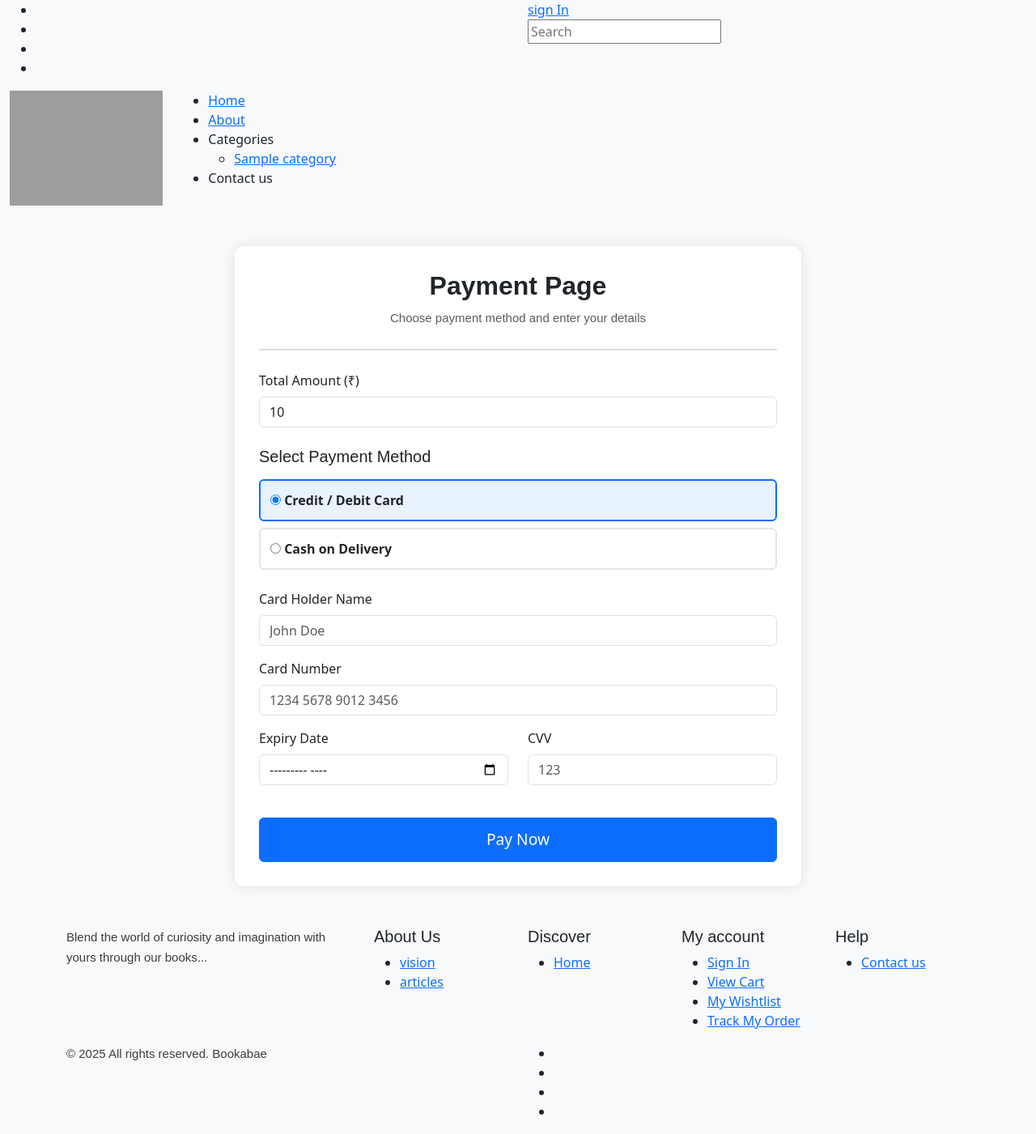
After one commit to sree0816/meowshop_app, a Django app: template webapp/templates/payment.html in a window 1280 px wide. The commit adds this page. Shown: the whole page at 81% size. Run offline with Django 5.2, Linux system fonts and the light colour scheme; the template is opened without the code that fills it: most values are stand-ins (such as "Sample title", 1, 10 or a date in 2020); some libraries are stand-ins or nearby versions; grey boxes are pictures that could not be loaded.

Commit message:
razorpay,checkout

```diff
--- a/webapp/templates/cart.html
+++ b/webapp/templates/cart.html
@@ -186,6 +186,10 @@
                 <span>Total:</span>
                 <input type="text" id="total" value="{{total_amount}}" name="total">
             </div>
+
+            <div>
+			<a href="{% url 'checkout' %}"> <button class="btn btn-primary btn-sm">Proceed to checkout</button></a>
+		</div>
         </div>
 
     </div>
--- /dev/null
+++ b/webapp/templates/payment.html
@@ -0,0 +1,400 @@
+<!DOCTYPE html>
+{% load static %}
+<html lang="en">
+
+<head>
+	<title>BookShop</title>
+	<meta charset="utf-8">
+	<meta http-equiv="X-UA-Compatible" content="IE=edge">
+	<meta name="viewport" content="width=device-width, initial-scale=1.0">
+	<meta name="format-detection" content="telephone=no">
+	<meta name="apple-mobile-web-app-capable" content="yes">
+	<meta name="author" content="">
+	<meta name="keywords" content="">
+	<meta name="description" content="">
+
+	<link href="https://cdn.jsdelivr.net/npm/bootstrap@5.3.1/dist/css/bootstrap.min.css" rel="stylesheet"
+		integrity="sha384-4bw+/aepP/YC94hEpVNVgiZdgIC5+VKNBQNGCHeKRQN+PtmoHDEXuppvnDJzQIu9" crossorigin="anonymous">
+
+	<link rel="stylesheet" type="text/css" href="{% static 'web/css/normalize.css'%}">
+	<link rel="stylesheet" type="text/css" href="{% static 'web/icomoon/icomoon.css'%}">
+	<link rel="stylesheet" type="text/css" href="{% static 'web/css/vendor.css'%}">
+	<link rel="stylesheet" type="text/css" href="{% static 'web/style.css'%}">
+    <link href="https://cdn.jsdelivr.net/npm/bootstrap@5.3.1/dist/css/bootstrap.min.css" rel="stylesheet">
+
+    <style>
+        body {
+            background-color: #f8f9fa;
+        }
+        .payment-container {
+            max-width: 700px;
+            margin: 50px auto;
+            background: #fff;
+            padding: 30px;
+            border-radius: 12px;
+            box-shadow: 0 0 15px rgba(0, 0, 0, 0.1);
+        }
+        .payment-header {
+            text-align: center;
+            margin-bottom: 25px;
+            border-bottom: 2px solid #ddd;
+            padding-bottom: 10px;
+        }
+        .payment-header h2 {
+            font-weight: 600;
+        }
+
+        .payment-method {
+            border: 2px solid #e5e5e5;
+            padding: 12px;
+            border-radius: 6px;
+            cursor: pointer;
+        }
+
+        .active-method {
+            border-color: #0d6efd;
+            background: #e9f2ff;
+        }
+
+        .btn-pay {
+            width: 100%;
+            font-size: 1.2rem;
+            padding: 12px;
+        }
+    </style>
+</head>
+
+<body>
+<div id="header-wrap">
+
+		<div class="top-content">
+			<div class="container-fluid">
+				<div class="row">
+					<div class="col-md-6">
+						<div class="social-links">
+							<ul>
+								<li>
+									<a href="#"><i class="icon icon-facebook"></i></a>
+								</li>
+								<li>
+									<a href="#"><i class="icon icon-twitter"></i></a>
+								</li>
+								<li>
+									<a href="#"><i class="icon icon-youtube-play"></i></a>
+								</li>
+								<li>
+									<a href="#"><i class="icon icon-behance-square"></i></a>
+								</li>
+							</ul>
+						</div><!--social-links-->
+					</div>
+					<div class="col-md-6">
+						<div class="right-element">
+							{% if request.session.name %}
+							<a href="{% url 'user_logout' %}" class="user-account for-buy"><i
+									class="icon icon-user"></i><span> Welcome {{request.session.name}}/ Logout</span></a>
+							<a href="{% url 'cart' %}" class="cart for-buy"><i class="icon icon-clipboard"></i><span>Cart:{{ cart_total }}</span></a>
+
+							{% else %}
+							<a href="{% url 'sign_in' %}" class="user-account for-buy"><i
+									class="icon icon-user"></i><span>sign In</span></a>
+
+
+							{% endif %}
+
+							<div class="action-menu">
+
+								<div class="search-bar">
+									<a href="#" class="search-button search-toggle" data-selector="#header-wrap">
+										<i class="icon icon-search"></i>
+									</a>
+									<form role="search" method="get" class="search-box">
+										<input class="search-field text search-input" placeholder="Search"
+											type="search">
+									</form>
+								</div>
+							</div>
+
+						</div><!--top-right-->
+					</div>
+
+				</div>
+			</div>
+		</div><!--top-content-->
+
+		<header id="header">
+			<div class="container-fluid">
+				<div class="row">
+
+					<div class="col-md-2">
+						<div class="main-logo">
+							<a href="index.html"><img src="{% static 'web/images/main-logo.png'%}" alt="logo"></a>
+						</div>
+
+					</div>
+
+					<div class="col-md-10">
+
+						<nav id="navbar">
+							<div class="main-menu stellarnav">
+								<ul class="menu-list">
+									<li class="menu-item active"><a href="{% url 'home' %}">Home</a></li>
+									<li><a href="{% url 'about' %}">About</a></li>
+									<li class="menu-item has-sub">
+										<a href="#pages" class="nav-link">Categories</a>
+
+										<ul>
+											{% for i in categories %}
+											<li class="active"><a href="{% url 'filtered' cat=i.name %}">{{ i.name }}</a></li>
+											{% endfor %}
+										</ul>
+
+									</li>
+									<li class="menu-item"><a href="{% url 'contact' %}" class="nav-link">Contact us</a></li>
+
+								</ul>
+
+								<div class="hamburger">
+									<span class="bar"></span>
+									<span class="bar"></span>
+									<span class="bar"></span>
+								</div>
+
+							</div>
+						</nav>
+
+					</div>
+
+				</div>
+			</div>
+		</header>
+
+	</div><!--header-wrap-->
+	{% block content %}
+
+    <div class="payment-container">
+
+        <div class="payment-header">
+            <h2>Payment Page</h2>
+            <p class="text-muted">Choose payment method and enter your details</p>
+        </div>
+
+        <form action="" method="POST">
+            {% csrf_token %}
+
+            <!-- Visible total amount -->
+            <div class="mb-4">
+                <label class="form-label">Total Amount (₹)</label>
+                <input type="text" name="total_amount" class="form-control"
+                       value="{{ cart_sum }}" readonly>
+            </div>
+
+            <h5>Select Payment Method</h5>
+
+            <div class="payment-method mt-3 active-method" id="cardMethod">
+                <input type="radio" name="method" value="card" checked> <strong> Credit / Debit Card</strong>
+            </div>
+
+            <div class="payment-method mt-2" id="codMethod">
+                <input type="radio" name="method" value="cod"> <strong> Cash on Delivery</strong>
+            </div>
+
+
+            <!-- Card Payment Fields (Visible) -->
+            <div id="cardBox" class="mt-4">
+
+                <div class="mb-3">
+                    <label class="form-label">Card Holder Name</label>
+                    <input type="text" class="form-control" name="card_name" placeholder="John Doe">
+                </div>
+
+                <div class="mb-3">
+                    <label class="form-label">Card Number</label>
+                    <input type="text" class="form-control" name="card_number" maxlength="16"
+                           placeholder="1234 5678 9012 3456">
+                </div>
+
+                <div class="row">
+                    <div class="col-md-6 mb-3">
+                        <label class="form-label">Expiry Date</label>
+                        <input type="month" class="form-control" name="expiry">
+                    </div>
+
+                    <div class="col-md-6 mb-3">
+                        <label class="form-label">CVV</label>
+                        <input type="password" class="form-control" name="cvv" maxlength="3"
+                               placeholder="123">
+                    </div>
+                </div>
+
+            </div>
+
+            <button type="submit" class="btn btn-primary btn-pay mt-4">Pay Now</button>
+
+        </form>
+
+    </div>
+
+{% endblock %}
+	<footer id="footer">
+		<div class="container">
+			<div class="row">
+
+				<div class="col-md-4">
+
+					<div class="footer-item">
+						<div class="company-brand">
+							<p>Blend the world of curiosity and imagination with yours through our books...</p>
+						</div>
+					</div>
+
+				</div>
+
+				<div class="col-md-2">
+
+					<div class="footer-menu">
+						<h5>About Us</h5>
+						<ul class="menu-list">
+							<li class="menu-item">
+								<a href="{% url 'about' %}">vision</a>
+							</li>
+							<li class="menu-item">
+								<a href="{% url 'about' %}">articles </a>
+							</li>
+
+						</ul>
+					</div>
+
+				</div>
+				<div class="col-md-2">
+
+					<div class="footer-menu">
+						<h5>Discover</h5>
+						<ul class="menu-list">
+							<li class="menu-item">
+								<a href="{% url 'home' %}">Home</a>
+							</li>
+
+						</ul>
+					</div>
+
+				</div>
+				<div class="col-md-2">
+
+					<div class="footer-menu">
+						<h5>My account</h5>
+						<ul class="menu-list">
+							<li class="menu-item">
+								<a href="{% url 'sign_in' %}">Sign In</a>
+							</li>
+							<li class="menu-item">
+								<a href="#">View Cart</a>
+							</li>
+							<li class="menu-item">
+								<a href="#">My Wishtlist</a>
+							</li>
+							<li class="menu-item">
+								<a href="#">Track My Order</a>
+							</li>
+						</ul>
+					</div>
+
+				</div>
+				<div class="col-md-2">
+
+					<div class="footer-menu">
+						<h5>Help</h5>
+						<ul class="menu-list">
+
+
+							<li class="menu-item">
+								<a href="{% url 'contact' %}">Contact us</a>
+							</li>
+						</ul>
+					</div>
+
+				</div>
+
+			</div>
+			<!-- / row -->
+
+		</div>
+	</footer>
+
+	<div id="footer-bottom">
+		<div class="container">
+			<div class="row">
+				<div class="col-md-12">
+
+					<div class="copyright">
+						<div class="row">
+
+							<div class="col-md-6">
+								<p>© 2025 All rights reserved. Bookabae
+							</div>
+
+							<div class="col-md-6">
+								<div class="social-links align-right">
+									<ul>
+										<li>
+											<a href="#"><i class="icon icon-facebook"></i></a>
+										</li>
+										<li>
+											<a href="#"><i class="icon icon-twitter"></i></a>
+										</li>
+										<li>
+											<a href="#"><i class="icon icon-youtube-play"></i></a>
+										</li>
+										<li>
+											<a href="#"><i class="icon icon-behance-square"></i></a>
+										</li>
+									</ul>
+								</div>
+							</div>
+
+						</div>
+					</div><!--grid-->
+
+				</div><!--footer-bottom-content-->
+			</div>
+		</div>
+	</div>
+
+    <script src="https://code.jquery.com/jquery-3.6.0.min.js"></script>
+    <script>
+
+        // Show/hide card details based on selection
+        $("input[name='method']").change(function () {
+
+            if ($(this).val() === "card") {
+                $("#cardBox").slideDown();
+                $("#cardMethod").addClass("active-method");
+                $("#codMethod").removeClass("active-method");
+
+            } else {
+                $("#cardBox").slideUp();
+                $("#cardMethod").removeClass("active-method");
+                $("#codMethod").addClass("active-method");
+            }
+        });
+
+    </script>
+
+<script src="https://checkout.razorpay.com/v1/checkout.js"
+    data-key="rzp_test_0ib0jPwwZ7I1lT"
+    data-amount="{{payy_str}}"
+    data-currency="INR"
+    data-order_id="{{payment.order_id}}"
+    data-buttontext=""
+    data-name="GoodHarvest"
+    data-description="Your description"
+    data-image=""
+    data-prefill.name="abc"
+    data-prefill.email="abc@gmail.com"
+    data-theme.color="#002f8c"
+ >
+</script>
+
+</body>
+
+</html>
--- a/webapp/urls.py
+++ b/webapp/urls.py
@@ -15,6 +15,8 @@ path('save_message/', views.save_message, name='save_message'),
              path('cart/',views.cart,name='cart'),
              path('checkout/',views.checkout,name='checkout'),
              path('save_cart/',views.save_cart,name='save_cart'),
-             path('delete_cart/<int:pid>',views.delete_cart,name='delete_cart')
+             path('delete_cart/<int:pid>',views.delete_cart,name='delete_cart'),
+             path('save_checkout/',views.save_checkout,name='save_checkout'),
+             path('payment/',views.payment,name='payment')
 
              ]
```
Also changed, not shown: webapp/models.py (+10 -0 lines), webapp/templates/checkout.html (+22 -45 lines), webapp/views.py (+73 -4 lines), db.sqlite3, webapp/migrations/0004_checkoutdb.py (added).
